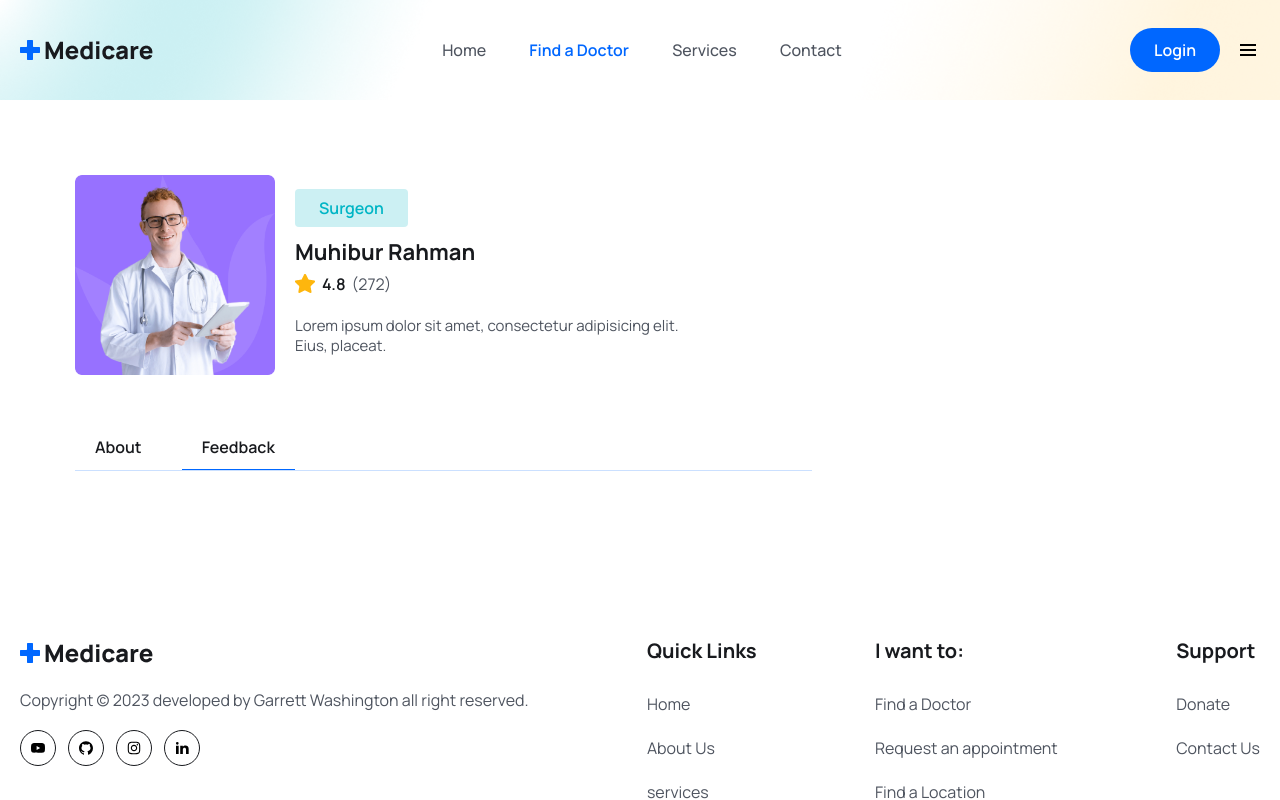
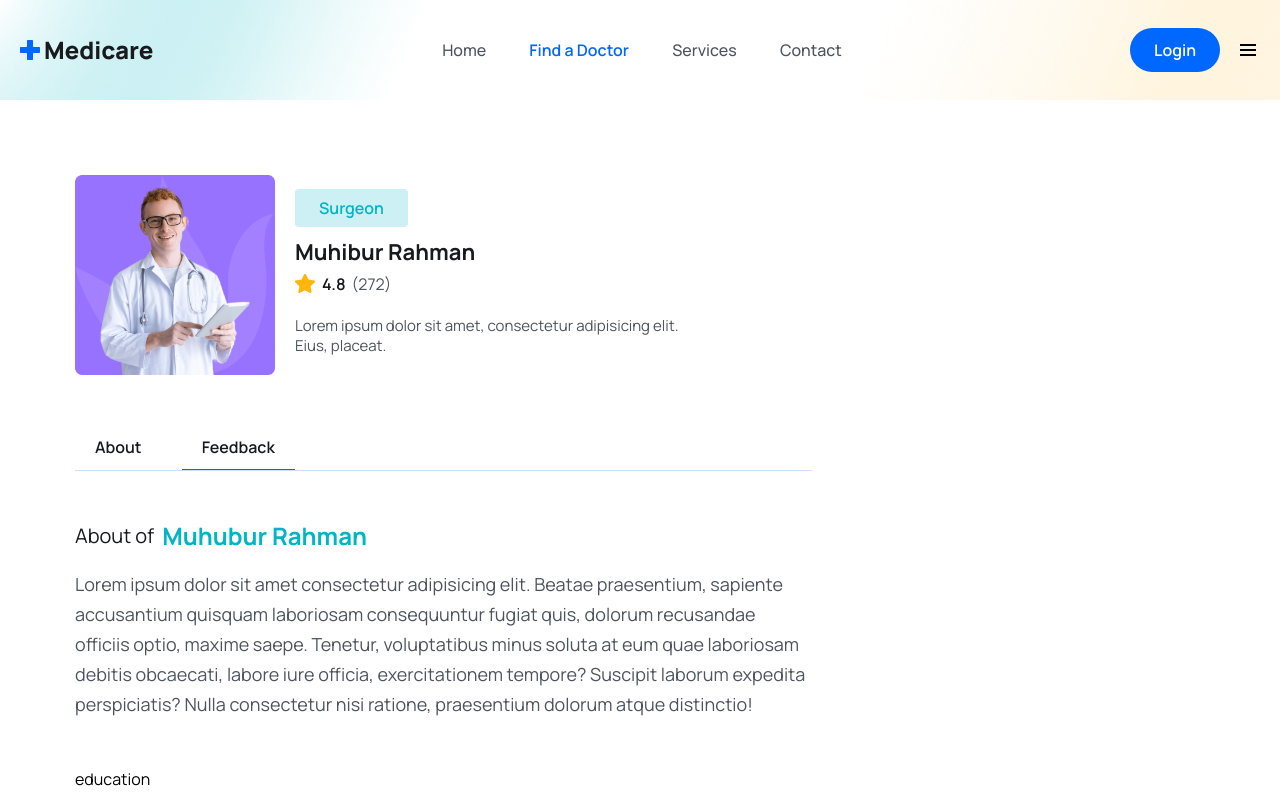
Before and after one commit to ggvhs/booking-app, a React (Vite) app in the folder frontend/: page /doctors/1 in a window 1280 px wide. Both pictures are taken after a click on the button "Feedback". Shown: the top 800 px of the page. Built offline with nearby package versions, Linux system fonts and the light colour scheme.

Commit message:
feedback and doctor about jsx files created

```diff
--- /dev/null
+++ b/frontend/src/pages/Doctors/DoctorAbout.jsx
@@ -0,0 +1,9 @@
+import React from 'react'
+
+const DoctorAbout = () => {
+  return (
+    <div>DoctorAbout</div>
+  )
+}
+
+export default DoctorAbout
--- a/frontend/src/pages/Doctors/DoctorDetails.jsx
+++ b/frontend/src/pages/Doctors/DoctorDetails.jsx
@@ -1,6 +1,8 @@
 import React, { useState } from 'react'
 import doctorImg from '../../assets/images/doctor-img02.png'
 import starIcon from '../../assets/images/Star.png'
+import DoctorAbout from './DoctorAbout'
+import Feedback from './Feedback'
 
 const DoctorDetails = () => {
 
@@ -60,7 +62,8 @@
             </div>
 
             <div className='mt-[50px]'>
-
+              { tab === 'about' && <DoctorAbout />}
+              { tab === 'feedback' && <Feedback /> }
             </div>
 
           </div>
--- /dev/null
+++ b/frontend/src/pages/Doctors/Feedback.jsx
@@ -0,0 +1,44 @@
+import React from 'react'
+
+const Feedback = () => {
+  return (
+    <div>
+        <div>
+            <h3 className='text-[20px] leading-[30px] text-headingColor font-semiBold flex items-center gap-2'>
+                About of
+                <span className='text-irisBlueColor font-bold text-[24px] leaidng-9'>
+                    Muhubur Rahman
+                </span>
+            </h3>
+            <p className='text__para'>
+                Lorem ipsum dolor sit amet consectetur adipisicing elit. Beatae praesentium, sapiente accusantium quisquam laboriosam
+                consequuntur fugiat quis, dolorum recusandae officiis optio, maxime saepe. Tenetur, voluptatibus minus soluta at eum
+                quae laboriosam debitis obcaecati, labore iure officia, exercitationem tempore?
+                Suscipit laborum expedita perspiciatis? Nulla consectetur nisi ratione, praesentium dolorum atque distinctio!
+            </p>
+        </div>
+
+        <div className='mt-12'>
+            <h3>education</h3>
+        </div>
+
+        <ul className='pt-3 md:p-5'>
+            <li className='flex flex-col sm:flex-row sm:justify-between sm:items-end md:gap-5 mb-[30px]'>
+                <div>
+                    <span className='text-irisBlueColor text-[15px] leading-6 font-semibold'>
+                        23 June, 2008
+                    </span>
+                    <p className='text-[16px] leading-6 font-medium text-textColor'>
+                        PHD in Surgeon
+                    </p>
+                </div>
+                <p className='text-[14px] leading-5 font-medium text-textColor'>
+                    PHD in Surgeon
+                </p>
+            </li>
+        </ul>
+    </div>
+  )
+}
+
+export default Feedback
```
